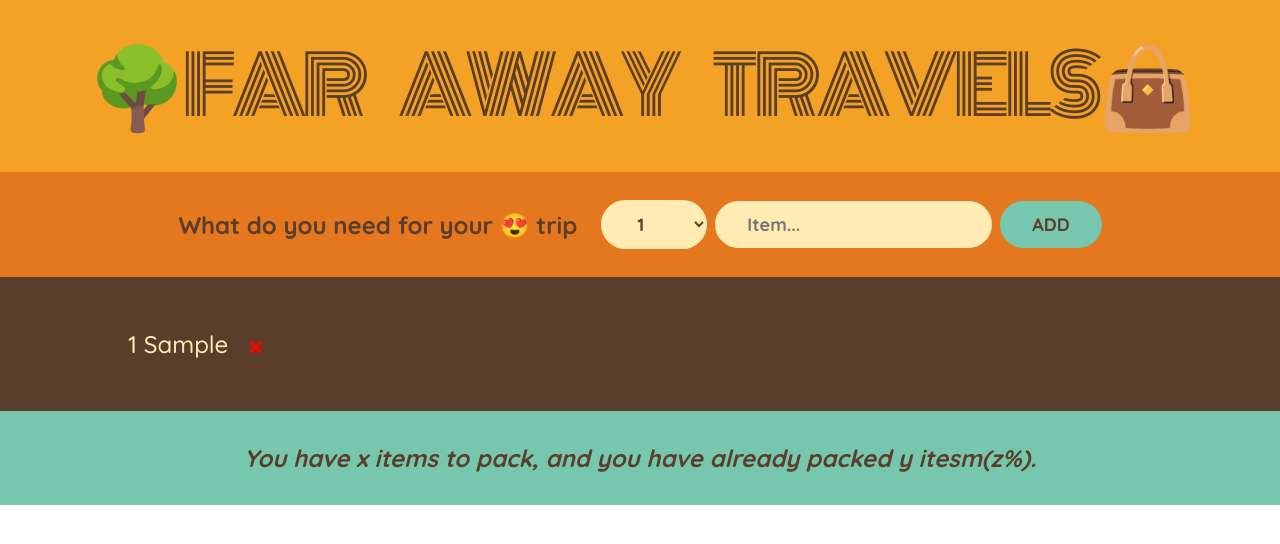
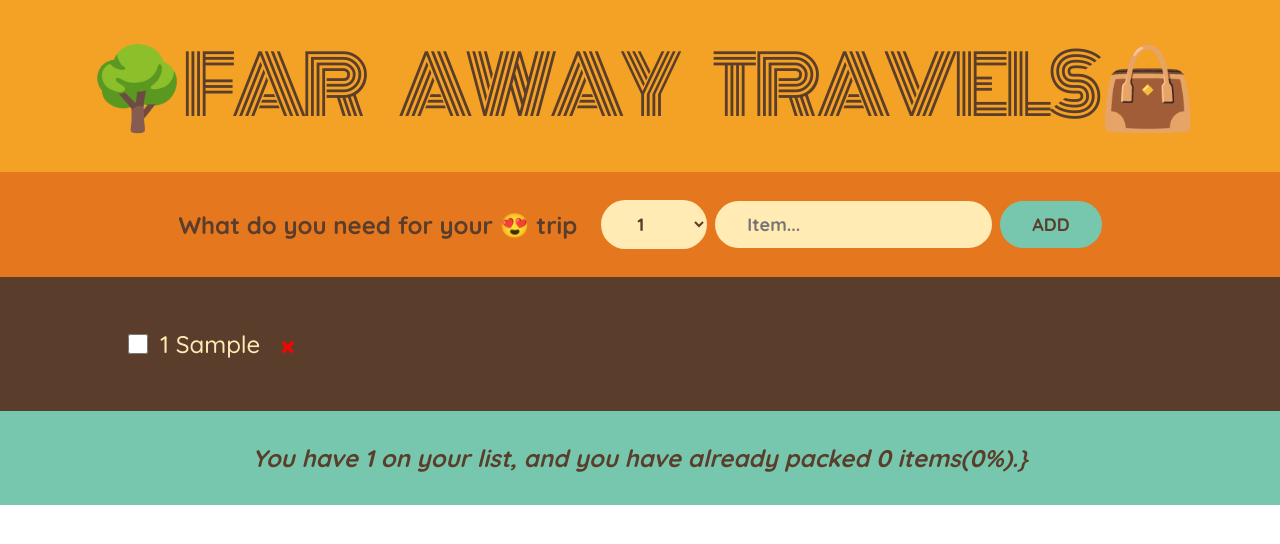
Before and after one commit to FightWithCode/ReactLP3, a React (Create React App) app: page / in a window 1280 px wide. Both pictures are taken after typing "Sample" into the empty fields and a click on the button "ADD". Shown: the top 544 px of the page. Built offline with nearby package versions, Linux system fonts and the light colour scheme.

Commit message:
added check functionality

```diff
--- a/src/App.js
+++ b/src/App.js
@@ -11,12 +11,16 @@ export default function App() {
     setItems((items) => items.filter((item) => item.id !== id))
   }
 
+  function handlePacked(id) {
+    setItems((items) => items.map((item) => item.id === id ? {...item, "packed": !item.packed} : item))
+  }
+
   return (
     <div className="App">
       <Logo />
       <Form handleAddItems={handleAddItems} />
-      <PackingList items={items} handleDeleteItem={handleDeleteItem}/>
-      <Stats />
+      <PackingList items={items} handleDeleteItem={handleDeleteItem} handlePacked={handlePacked}/>
+      <Stats items={items} />
     </div>
   );
 }
@@ -30,11 +34,13 @@ function Logo() {
 }
 function Form({handleAddItems}) {
   const [description, setDescription] = useState("")
+
   const [quantity, setQuantity] = useState(1)
+
   function handleSubmit(e){
     e.preventDefault()
     if (!description) return
-    handleAddItems({"quantity": quantity, "description": description, "id": Number(Date.now())})
+    handleAddItems({"quantity": quantity, "description": description, "id": Number(Date.now()), "packed": false})
     setDescription("")
     setQuantity(1)
   }
@@ -53,31 +59,41 @@ function Form({handleAddItems}) {
   )
 }
 
-function PackingList({items, handleDeleteItem}) {
+function PackingList({items, handleDeleteItem, handlePacked}) {
   return (
     <div className="list">
       <ul>
         {items.map((item) => (
-          <Item key={item.id} item={item} handleDeleteItem={handleDeleteItem}/>
+          <Item key={item.id} item={item} handleDeleteItem={handleDeleteItem} handlePacked={handlePacked}/>
         ))}
       </ul>
     </div>
   )
 }
 
-function Item({item, handleDeleteItem}) {
+function Item({item, handleDeleteItem, handlePacked}) {
   return (
     <li>
+      <input type="checkbox" value={item.packed} onClick={() => handlePacked(item.id)}></input>
       <span style={item.packed ? {textDecoration:"line-through"} : {}}>{item.quantity} {item.description}</span>
       <button onClick={() => handleDeleteItem(item.id)}>&times;</button>
     </li>
   )
 }
 
-function Stats() {
+function Stats({items}) {
+  if (items.length < 1) return <footer className="stats"><em>No Items found! Start adding them.</em></footer>
+  const totalItems = items.length
+  const totalPacked = items.filter((item) => item.packed).length
+  const packedPercent = Math.round(totalPacked / totalItems * 100, 2)
   return (
     <footer className="stats">
-      <em>You have x items to pack, and you have already packed y itesm(z%).</em>
+      <em>
+        {packedPercent === 100
+          ? "You got everything! Ready to go ✈️"
+          : `You have ${totalItems} on your list, and you have already packed ${totalPacked} items(${packedPercent}%).}`
+        }
+      </em>
     </footer>
   )
 }
```
